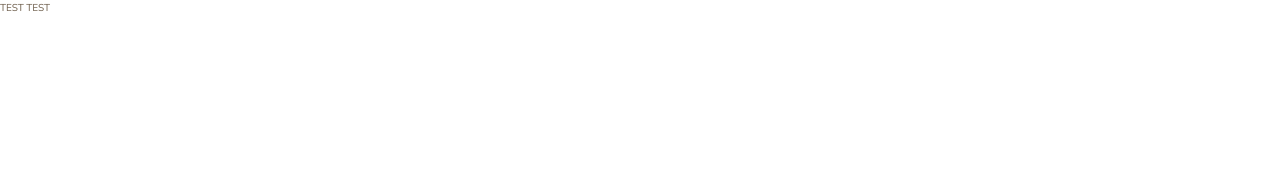
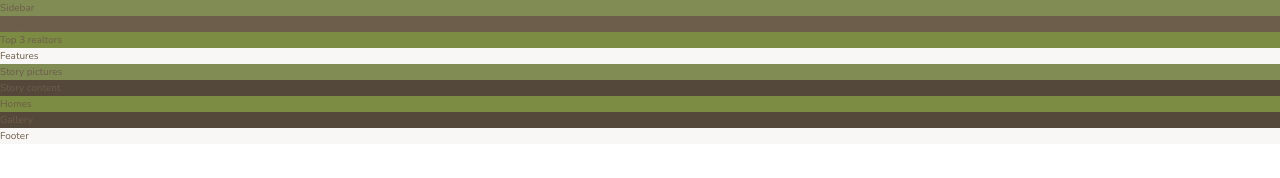
Before and after one commit to robertstipp/Bexter, a website: page index.html in a window 1280 px wide. Drawn offline with nearby package versions, Linux system fonts and the light colour scheme.

Commit message:
Added selectors and colors

```diff
--- a/index.html
+++ b/index.html
@@ -15,6 +15,22 @@
     <title>bexter &mdash; your home, your freedom</title>
   </head>
   <body class="container">
-    TEST TEST
+    <div class="sidebar">Sidebar</div>
+
+    <header class="header">Header</header>
+
+    <div class="realtors">Top 3 realtors</div>
+
+    <section class="features">Features</section>
+
+    <div class="story__pictures">Story pictures</div>
+
+    <div class="story__content">Story content</div>
+
+    <section class="homes">Homes</section>
+
+    <section class="gallery">Gallery</section>
+
+    <footer class="footer">Footer</footer>
   </body>
 </html>
--- a/sass/_features.scss
+++ b/sass/_features.scss
@@ -0,0 +1,3 @@
+.features {
+  background-color: $color-grey-light-1;
+}
--- a/sass/_footer.scss
+++ b/sass/_footer.scss
@@ -0,0 +1,3 @@
+.footer {
+  background-color: $color-grey-light-1;
+}
--- a/sass/_gallery.scss
+++ b/sass/_gallery.scss
@@ -0,0 +1,3 @@
+.gallery {
+  background-color: $color-grey-dark-1;
+}
--- a/sass/_header.scss
+++ b/sass/_header.scss
@@ -0,0 +1,3 @@
+.header {
+  background-color: $color-grey-dark-2;
+}
--- a/sass/_homes.scss
+++ b/sass/_homes.scss
@@ -0,0 +1,3 @@
+.homes {
+  background-color: $color-primary-dark;
+}
--- a/sass/_realtors.scss
+++ b/sass/_realtors.scss
@@ -0,0 +1,3 @@
+.realtors {
+  background-color: $color-primary-dark;
+}
--- a/sass/_sidebar.scss
+++ b/sass/_sidebar.scss
@@ -0,0 +1,3 @@
+.sidebar {
+  background-color: $color-primary;
+}
--- a/sass/_story.scss
+++ b/sass/_story.scss
@@ -0,0 +1,8 @@
+.story {
+  &__pictures {
+    background-color: $color-primary;
+  }
+  &__content {
+    background-color: $color-grey-dark-1;
+  }
+}
```
Also changed, not shown: css/style.css.
